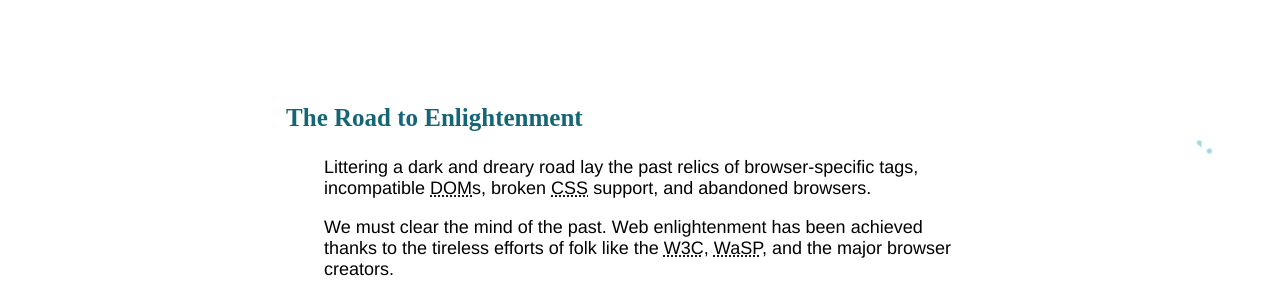
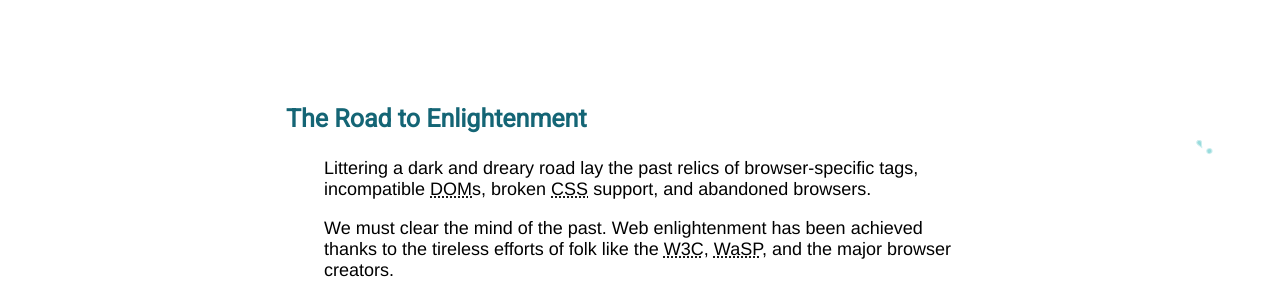
Before and after one commit to ingridloy/cssprueba, a plain HTML site: page index.html in a window 1280 px wide. Shown: the part 541-825 px from the top of the page. Drawn offline with Linux system fonts and the light colour scheme.

Commit message:
Update style.css

```diff
--- a/style.css
+++ b/style.css
@@ -58,7 +58,7 @@ h2{
 
 }
 h3{
-  font-family: url(../webfontkit-20170727-224716/zonapro-bold-webfont.woff);
+ font-family: 'Roboto', sans-serif;
   font-size: 25px;
   color: #146575;
   margin-left: 22%;
@@ -76,7 +76,7 @@ color: #276A70;
 }
 footer{
   text-align: center;
-  font-family: url(../webfontkit-20170727-224716/zonapro-bold-webfont.woff);
+  font-family: 'Roboto', sans-serif;
   font-size: 40px;
   position: center;
 
@@ -101,17 +101,17 @@ h5{
 
 }
 .design-selection{
- font-family: url(../webfontkit-20170727-224716/zonapro-thin-webfont.woff);;
+ font-family: 'Roboto', sans-serif;
   font-size:18px;
   text-align:center;
 }
 .design-archives{
-  font-family: url(../webfontkit-20170727-224716/zonapro-thin-webfont.woff);;
+  font-family: 'Roboto', sans-serif;
   font-size:18px;
   text-align:center;
 }
 .zen-resources{
-  font-family: url(../webfontkit-20170727-224716/zonapro-thin-webfont.woff);;
+ font-family: 'Roboto', sans-serif;
   font-size:18px;
  text-align:center;
 }
```
